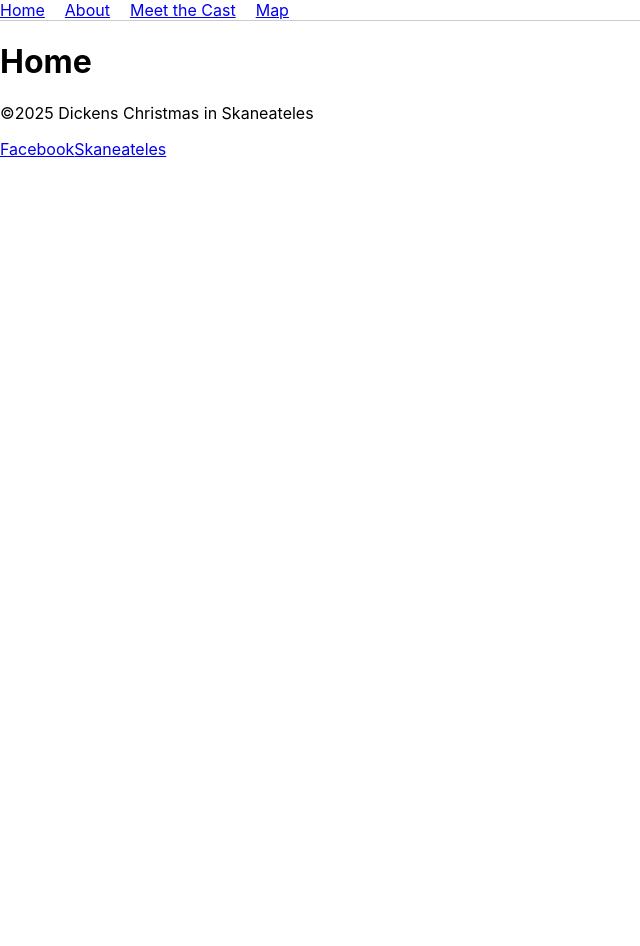
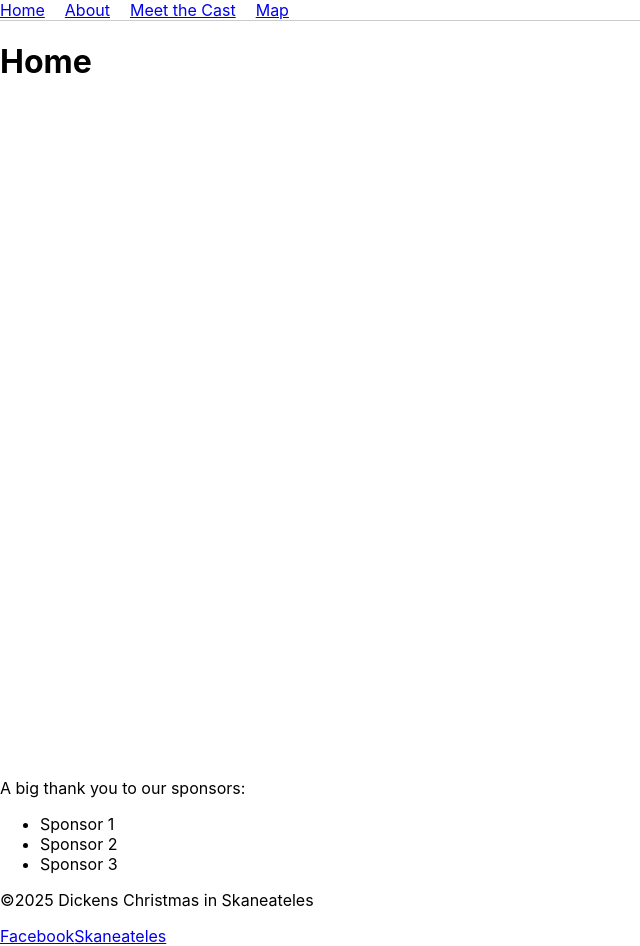
Before and after one commit to Duke1014/dickens, a React (Create React App) app: page / in a window 1280 px wide. Shown: the whole page, without its empty margins (0-640 px from the left). Before the commit the page ends 800 px from the top, so only its background shows below. Built offline with nearby package versions, Linux system fonts and the light colour scheme.

Commit message:
sponsors list added bt main content and footer

```diff
--- a/src/App.tsx
+++ b/src/App.tsx
@@ -4,6 +4,7 @@ import Cast from './pages/Cast';
 import Map from './pages/Map';
 import Navbar from './components/Navbar';
 import Footbar from './components/Footbar';
+import Sponsors from './components/Sponsors';
 import { Routes, Route, Link } from 'react-router-dom';
 
 function App() {
@@ -16,6 +17,7 @@ function App() {
         <Route path="/cast" element={<Cast />} />
         <Route path="/map" element={<Map />} />
       </Routes>
+      <Sponsors />
       <Footbar />
     </div>
   );
--- /dev/null
+++ b/src/components/Sponsors.tsx
@@ -0,0 +1,12 @@
+export default function Sponsors() {
+    return (
+        <div className="sponsors">
+            <p>A big thank you to our sponsors:</p>
+            <ul>
+                <li>Sponsor 1</li>
+                <li>Sponsor 2</li>
+                <li>Sponsor 3</li>
+            </ul>
+        </div>
+    )
+}
--- a/src/styles/index.css
+++ b/src/styles/index.css
@@ -11,3 +11,7 @@ code {
   font-family: source-code-pro, Menlo, Monaco, Consolas, 'Courier New',
     monospace;
 }
+
+.home, .about {
+  min-height: 90vh;
+}
```
